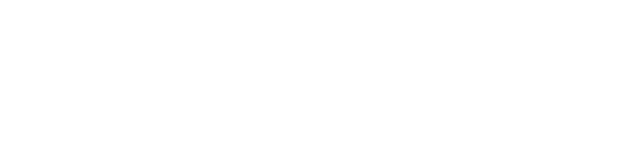
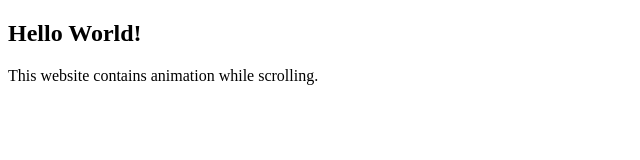
Before and after one commit to shaikrasheed99/scrolling-animation, a plain HTML site: page index.html in a window 1280 px wide. Shown: the whole page, without its empty margins (0-640 px from the left). Drawn offline with Linux system fonts and the light colour scheme.

Commit message:
Add. Landing section

```diff
--- a/index.html
+++ b/index.html
@@ -7,6 +7,9 @@
         <title>Document</title>
     </head>
     <body>
-
+        <section class="hide">
+            <h1>Hello World!</h1>
+            <p>This website contains animation while scrolling.</p>
+        </section>
     </body>
 </html>
```
